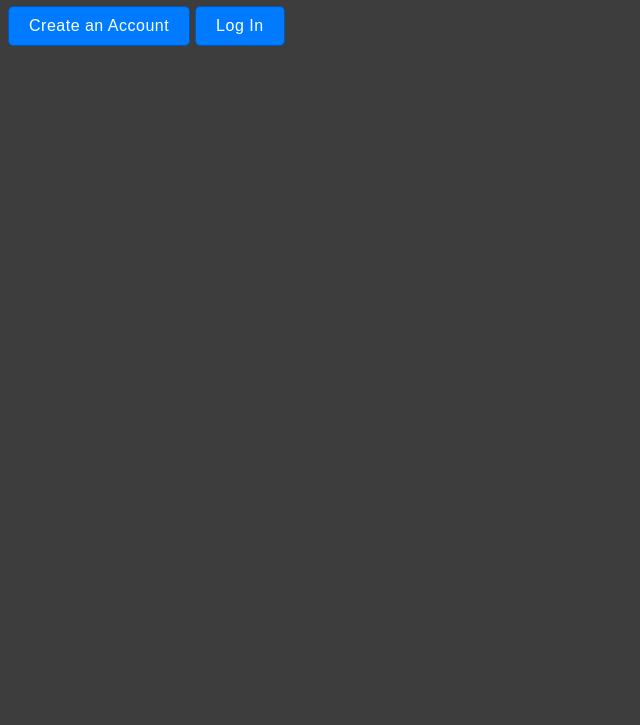
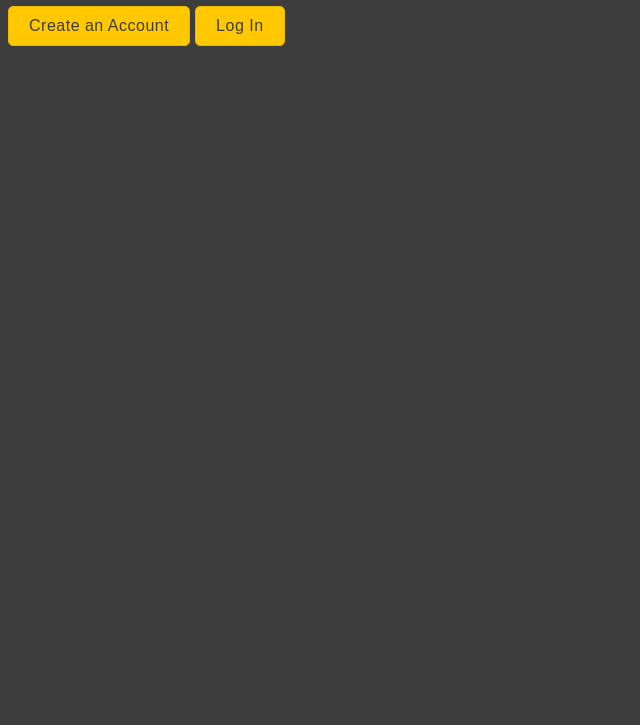
Before and after one commit to VarunVijay625/Social_WEB_Development, a website built with Vite: page choice.html in a window 1280 px wide. Shown: the part 75-800 px from the top of the page, without its empty margins (0-640 px from the left). Built offline with nearby package versions, Linux system fonts and the light colour scheme.

Commit message:
changed colors of buttons in choice.html

```diff
--- a/styles.css
+++ b/styles.css
@@ -44,15 +44,15 @@ input[type=submit] {
 .button-link {
   display: inline-block;
   padding: 10px 20px;
-  background-color: #007bff;
-  color: white;
+  background-color: #ffc800;
+  color: #3d3d3d;
   text-decoration: none;
-  border: 1px solid #0056b3;
+  border: 1px solid #ebb800;
   border-radius: 5px;
 }
 
 .button-link:hover {
-  background-color: #0056b3;
+  background-color: #ebb800;
 }
 
 ul {
@@ -78,7 +78,7 @@ ul li {
 }
 
 .nav-links li a:hover {
-    background-color: #cca000;
+    background-color: #ebb800;
 }
 
 #logo {
```
